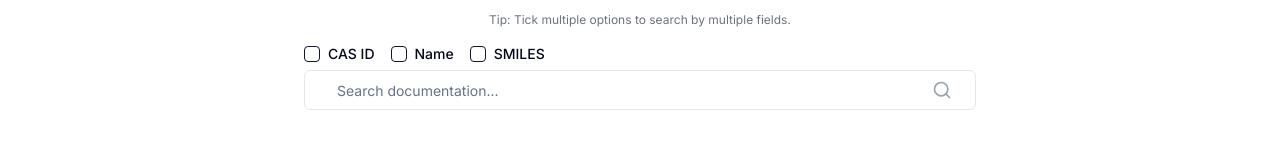
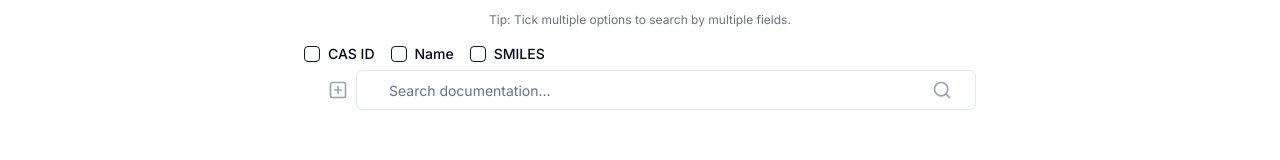
Before and after one commit to ukeSJTU/clc-db-frontend, a Next.js app: page /search in a window 1280 px wide. Shown: the part 214-374 px from the top of the page. Built offline with nearby package versions, Linux system fonts and the light colour scheme.

Commit message:
feat(search): :sparkles: include kekule component into search bar

```diff
--- a/components/searchpage/bar.tsx
+++ b/components/searchpage/bar.tsx
@@ -1,7 +1,8 @@
-import React from "react";
+import React, { useState } from "react";
 import { Input } from "@/components/ui/input";
 import { Button } from "@/components/ui/button";
-import { SearchIcon } from "lucide-react";
+import { SearchIcon, SquarePlus } from "lucide-react";
+import KekuleComponent from "@/app/(extJS)/externalJS/kekule/page";
 
 interface SearchBarProps {
     query: string;
@@ -14,8 +15,18 @@ const SearchBar: React.FC<SearchBarProps> = ({
     setQuery,
     handleSearch,
 }) => {
+    const [showDropdown, setShowDropdown] = useState(false);
+
     return (
         <div className="relative flex items-center">
+            <Button
+                className="relative left-2"
+                variant="ghost"
+                onClick={() => setShowDropdown(!showDropdown)}
+            >
+                <SquarePlus className="w-5 h-5 text-gray-400 dark:text-gray-500" />
+            </Button>
+
             <Input
                 value={query} // Binds input value to query state
                 onChange={(e) => setQuery(e.target.value)} // Updates state on input change
@@ -23,6 +34,7 @@ const SearchBar: React.FC<SearchBarProps> = ({
                 placeholder="Search documentation..."
                 type="search"
             />
+
             <Button
                 className="absolute right-2"
                 variant="ghost"
@@ -31,6 +43,20 @@ const SearchBar: React.FC<SearchBarProps> = ({
                 {/* TODO: should implement handleSearch callback function */}
                 <SearchIcon className="w-5 h-5 text-gray-400 dark:text-gray-500" />
             </Button>
+            {showDropdown && (
+                <div className="fixed top-0 left-0 w-full h-full flex justify-center items-center backdrop-blur-sm z-50">
+                    <div className="bg-white dark:bg-gray-800 rounded-lg shadow-lg p-4">
+                        <KekuleComponent />
+                        <Button
+                            className="mt-4"
+                            variant="ghost"
+                            onClick={() => setShowDropdown(false)}
+                        >
+                            Close
+                        </Button>
+                    </div>
+                </div>
+            )}
         </div>
     );
 };
```
